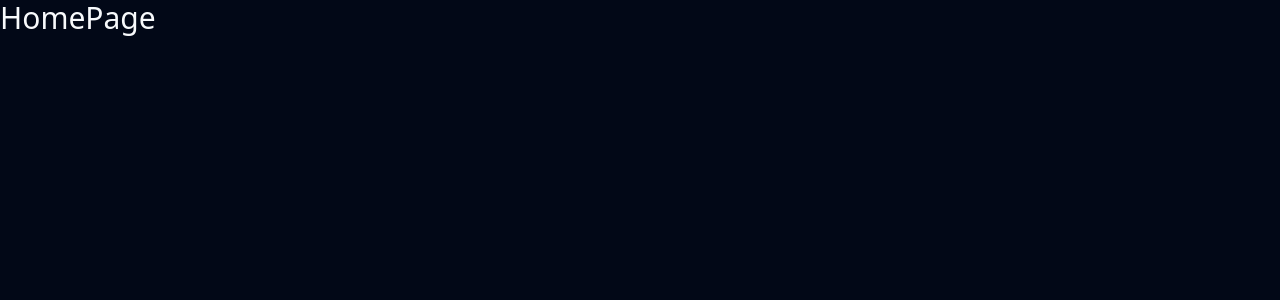
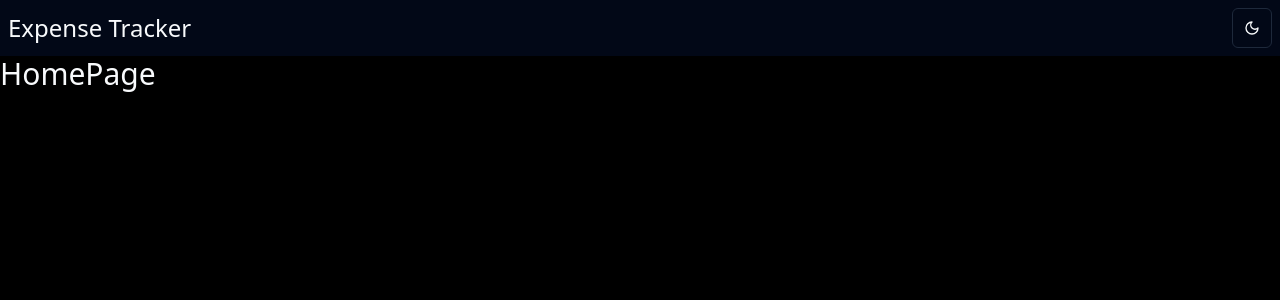
Before and after one commit to vishal-kumawat-appinventiv/hackathon-day1, a React (Vite) app: page / in a window 1280 px wide. Shown: the top 300 px of the page. Built offline with nearby package versions, Linux system fonts and the light colour scheme.

Commit message:
navbar addde

```diff
--- a/src/App.tsx
+++ b/src/App.tsx
@@ -1,15 +1,23 @@
 import { BrowserRouter, Route, Routes } from "react-router-dom";
 import { ROUTES } from "./lib/constants";
+import Navbar from "./components/Navbar";
 
 const App = () => {
   return (
+    <div className="dark:bg-black min-h-screen">
       <BrowserRouter>
+        <Navbar />
         <Routes>
           {ROUTES.map((route, index) => (
-          <Route key={index} path={route.path} element={<route.component />} />
+            <Route
+              key={index}
+              path={route.path}
+              element={<route.component />}
+            />
           ))}
         </Routes>
       </BrowserRouter>
+    </div>
   );
 };
 
--- /dev/null
+++ b/src/components/Navbar.tsx
@@ -0,0 +1,16 @@
+import { ModeToggle } from "./mode-toggle";
+
+const Navbar = () => {
+  return (
+    <div className="p-2 flex items-center justify-between bg-gray-100 dark:bg-background">
+      <div>
+        <h1 className="text-2xl">Expense Tracker</h1>
+      </div>
+      <div>
+        <ModeToggle />
+      </div>
+    </div>
+  );
+};
+
+export default Navbar;
```
Lines whose indentation alone changed are shown as unchanged.
